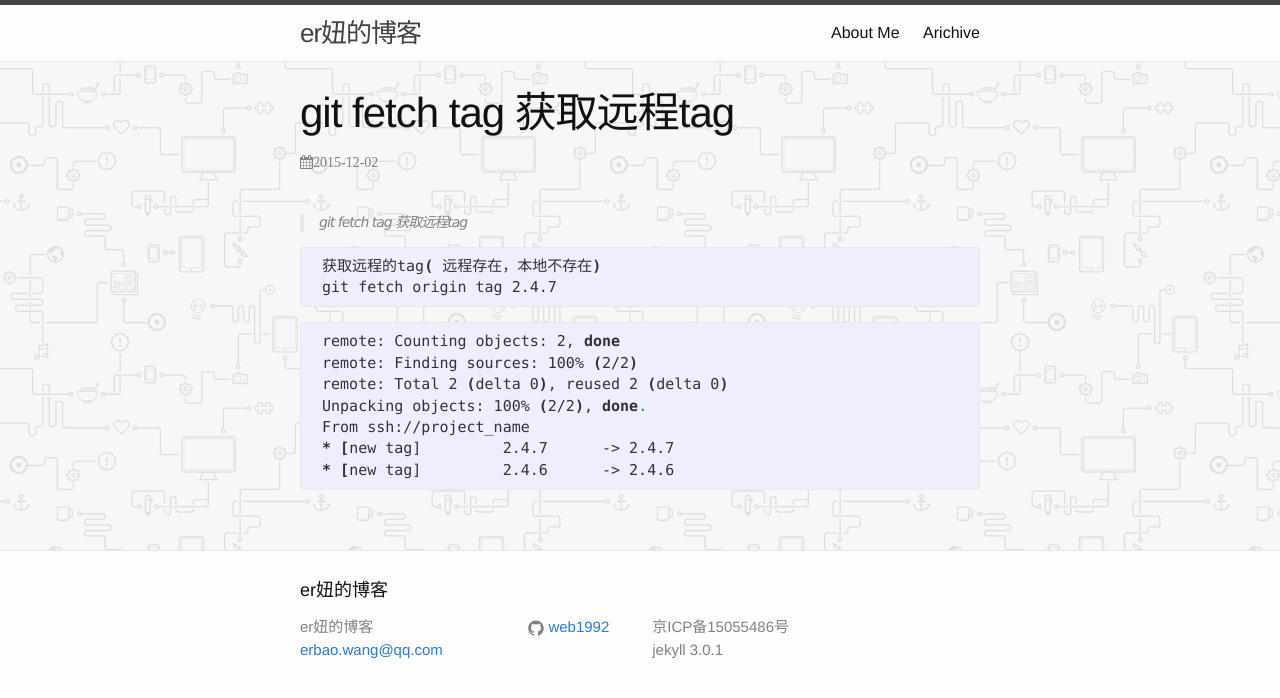
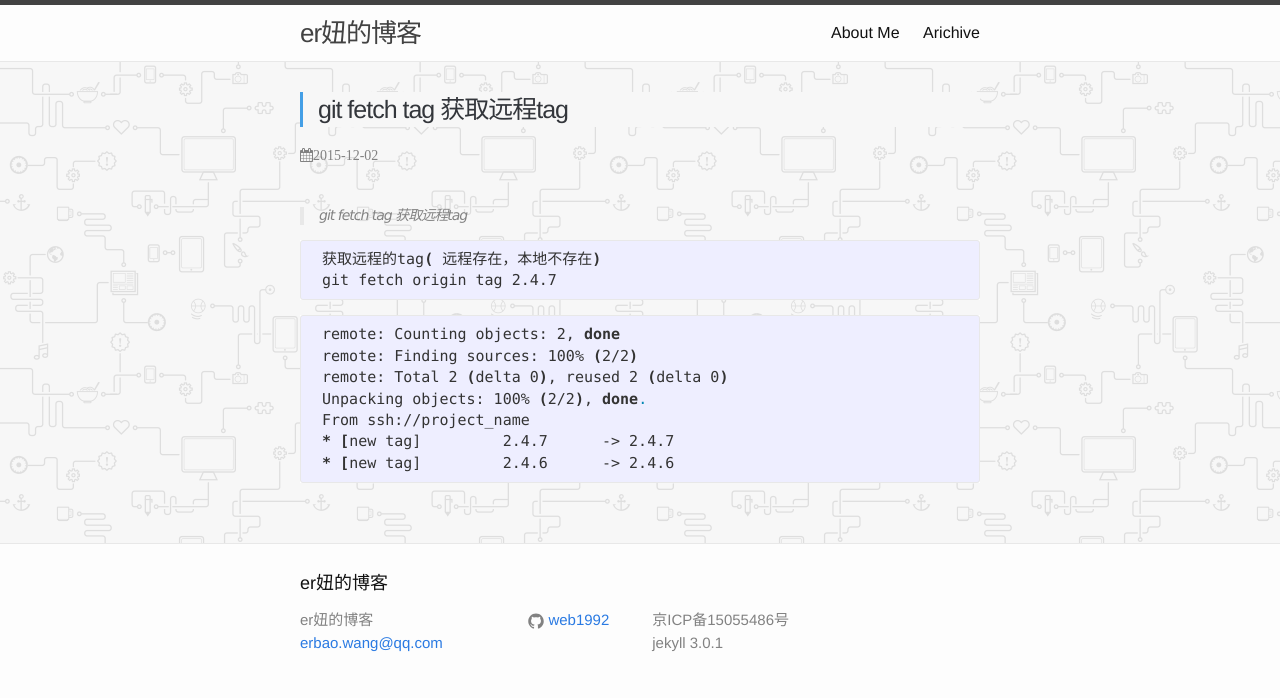
Before and after one commit to web1992/web1992, a Jekyll site: the page built from _posts/2015-12-02-git-fetch-tag.markdown, in a window 1280 px wide. Shown: the top 698 px of the page. Built offline with Jekyll 4.4.1, drawn with Linux system fonts in a browser that asks for light colours.

Commit message:
post title css style fix(样式修改)

```diff
--- a/_layouts/post.html
+++ b/_layouts/post.html
@@ -4,7 +4,7 @@ layout: default
 <article class="post" itemscope itemtype="http://schema.org/BlogPosting">
 
   <header class="post-header">
-    <h1 class="post-title" itemprop="name headline">{{ page.title }}</h1>
+    <h5 class="post-title" itemprop="name headline">{{ page.title }}</h5>
     <p class="post-meta fa fa-calendar"><time datetime="{{ page.date | date_to_xmlschema }}" itemprop="datePublished">{{ page.date | date: "%Y-%m-%d" }}</time>{% if page.author %} • <span itemprop="author" itemscope itemtype="http://schema.org/Person"><span itemprop="name">{{ page.author }}</span></span>{% endif %}</p>
   </header>
 
--- a/_sass/_base.scss
+++ b/_sass/_base.scss
@@ -120,7 +120,7 @@ blockquote {
     font-size: 18px;
     letter-spacing: -1px;
     font-style: italic;
-
+    #background-color: #eef;
     > :last-child {
         margin-bottom: 0;
     }
--- a/_sass/_layout.scss
+++ b/_sass/_layout.scss
@@ -209,7 +209,12 @@
 }
 
 .post-title {
-    font-size: 42px;
+    background-color:#F7F7F7;
+    border-left:3px solid #449FE6;
+    color:#33363B;
+    font-weight:normal;
+    padding:5px 0 5px 15px;
+    font-size: 25px;
     letter-spacing: -1px;
     line-height: 1;
 
@@ -217,6 +222,7 @@
         font-size: 36px;
     }
 }
+
 
 .post-content {
     margin-bottom: $spacing-unit;
```
